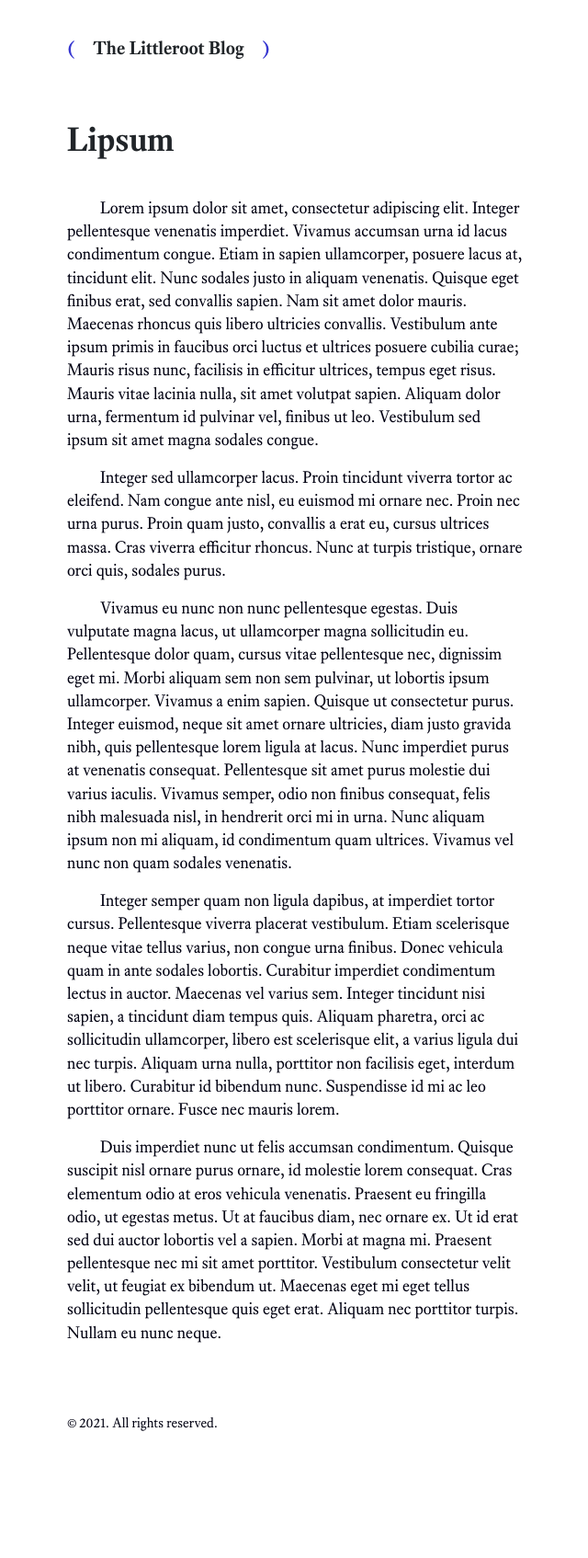
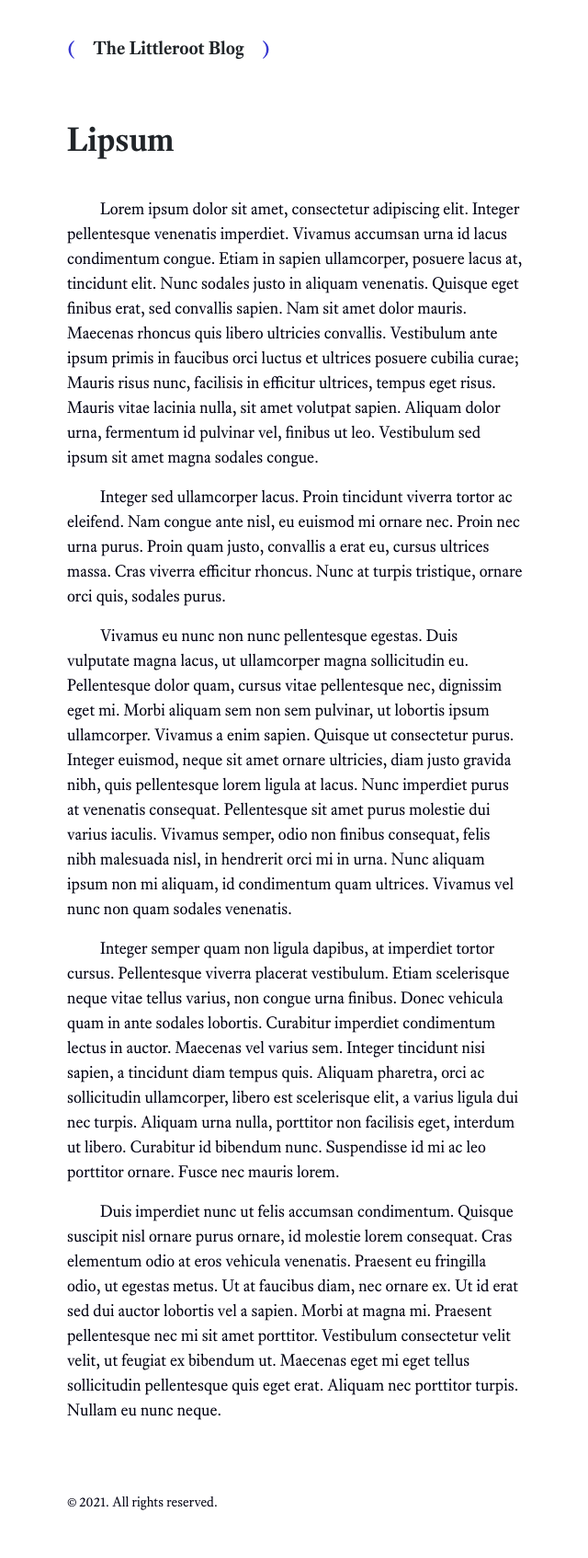
Before and after one commit to littleroot/blog, a Jekyll site: the page built from _pages/lipsum.md, in a window 1280 px wide. Shown: the whole page at 92% size, without its empty margins (319-959 px from the left). Built offline with Jekyll 4.4.1, drawn with Linux system fonts in a browser that asks for light colours; before the commit the page ends 1607 px from its top, so only the background shows below that.

Commit message:
add line height

```diff
--- a/_sass/vars.scss
+++ b/_sass/vars.scss
@@ -34,7 +34,7 @@ $color-main-accent: rgb(56, 56, 209);
 
 $body-font: equity, serif, "Apple Color Emoji", "Segoe UI Emoji", "Segoe UI Symbol", "Noto Color Emoji";
 $body-font-size: 18px;
-$body-line-height: 1.4;
+$body-line-height: 1.5;
 $body-color: $color-primary;
 
 $link-color: $color-main-accent;
```
